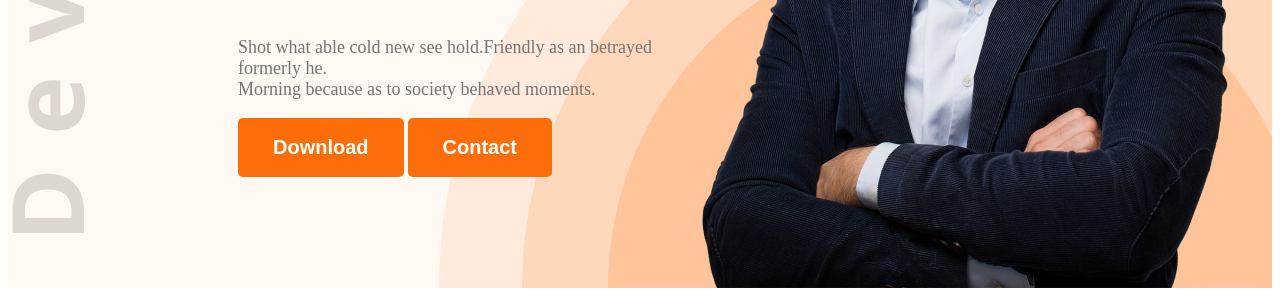
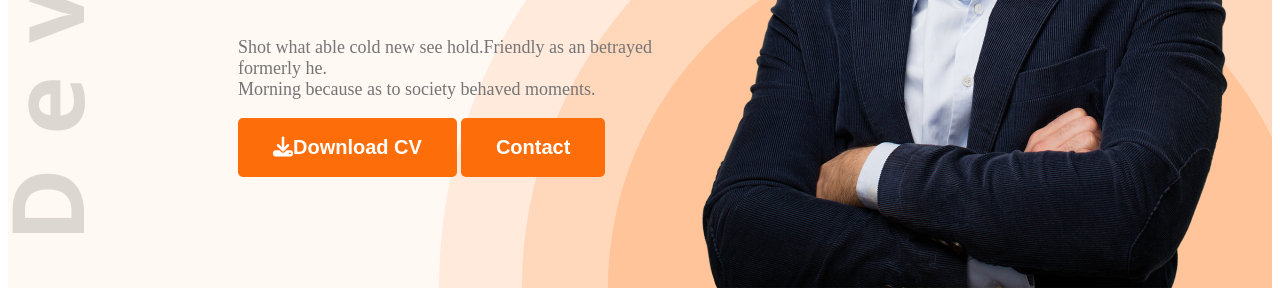
Before and after one commit to STSumu/Portfolio, a plain HTML site: page index.html in a window 1280 px wide. Shown: the part 538-828 px from the top of the page. Drawn offline with Linux system fonts and the light colour scheme.

Commit message:
Adding Icons

```diff
--- a/index.html
+++ b/index.html
@@ -11,6 +11,7 @@
       rel="stylesheet"
     />
     <link rel="stylesheet" href="styles.css" />
+    <script src="https://kit.fontawesome.com/ca15282346.js" crossorigin="anonymous"></script>
   </head>
   <body>
     <header class="header">
@@ -34,7 +35,7 @@
             <br />
             Morning because as to society behaved moments.
           </p>
-          <button class="btn">Download</button>
+          <button class="btn"><i class="fa-solid fa-download"></i>Download CV</button>
           <button class="btn">Contact</button>
         </div>
         <img src="images/hardy.png" alt="" />
@@ -188,7 +189,7 @@
         </div>
       </section>
       <div class="text-center">
-        <button class="btn">Download CV</button>
+        <button class="btn"><i class="fa-solid fa-download"></i>Download CV</button>
       </div>
     </main>
     <footer>
```
